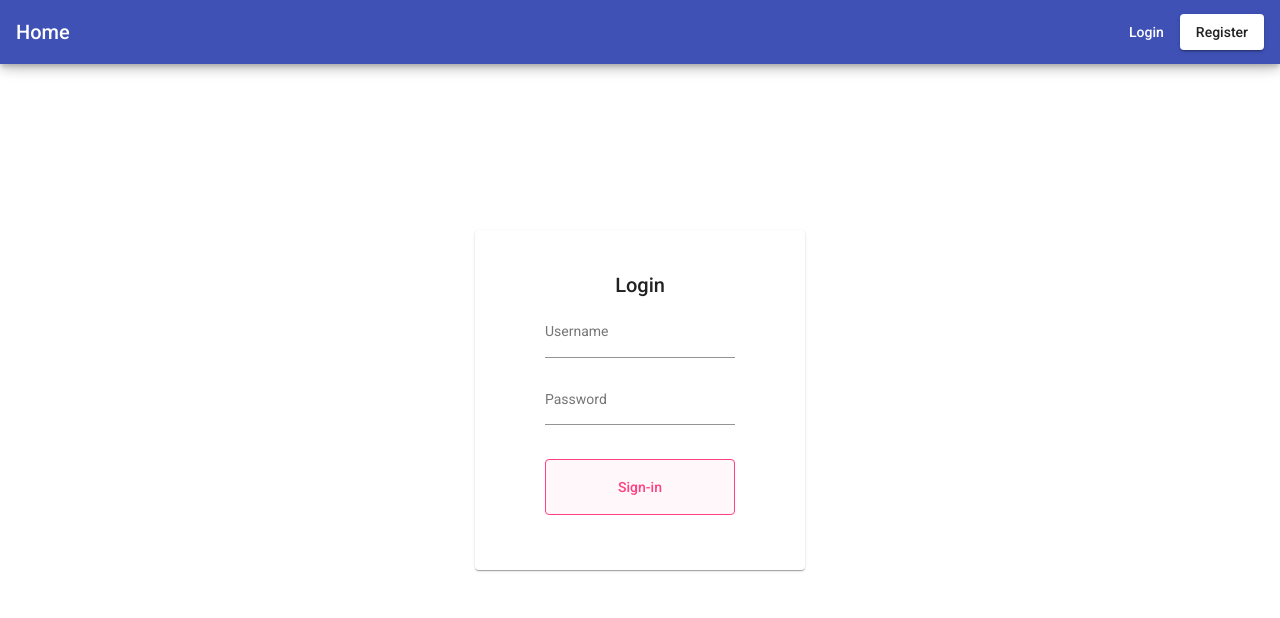
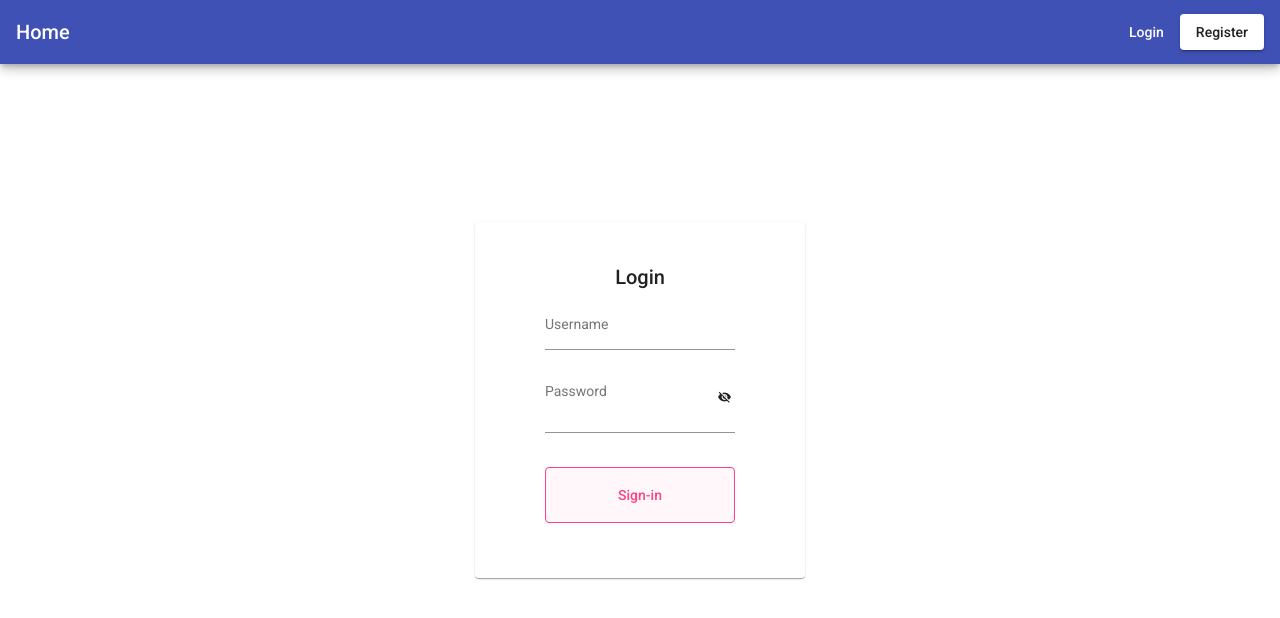
Before and after one commit to Geethanjali12/Angular-Task-01, an Angular app: page /login in a window 1280 px wide. Shown: the top 618 px of the page. Built offline with nearby package versions, Linux system fonts and the light colour scheme.

Commit message:
login and register using angular material

```diff
--- a/src/app/login/login.component.html
+++ b/src/app/login/login.component.html
@@ -34,6 +34,10 @@
 
         <mat-form-field class="example-full-width">
           <input matInput placeholder="Password">
+          <input matInput [type]="hide ? 'Password' : 'text'">
+          <button mat-icon-button matSuffix (click)="hide = !hide" [attr.aria-label]="'Hide password'" [attr.aria-pressed]="hide">
+            <mat-icon>{{hide ? 'visibility_off' : 'visibility'}}</mat-icon>
+          </button>
         </mat-form-field>
       </mat-card-content>
       <button mat-stroked-button color="accent" class="btn-block">Sign-in</button>
```
